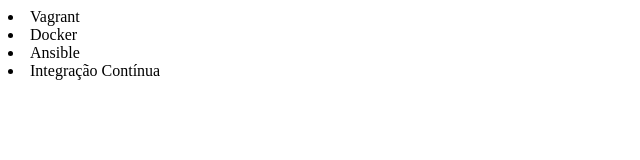
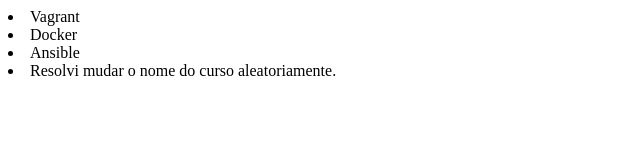
Before and after one commit to rickdevops/GitAtAll, a plain HTML site: page index.html in a window 1280 px wide. Shown: the whole page, without its empty margins (0-640 px from the left). Drawn offline with Linux system fonts and the light colour scheme.

```diff
--- a/index.html
+++ b/index.html
@@ -10,7 +10,7 @@
         <li>Vagrant</li>
         <li>Docker</li>
         <li>Ansible</li>
-        <li>Integração Contínua</li>
+        <li>Resolvi mudar o nome do curso aleatoriamente.</li>
      </ul>
 </body>
 </html>
```
